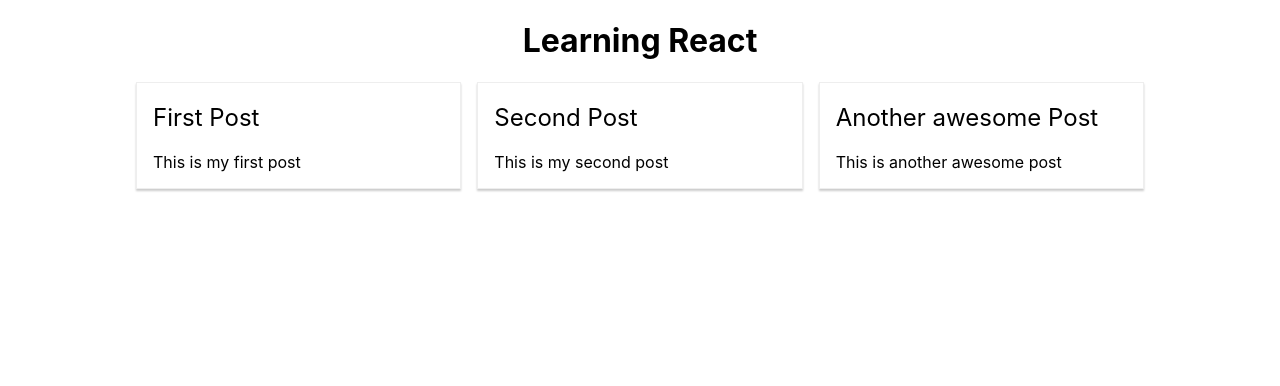
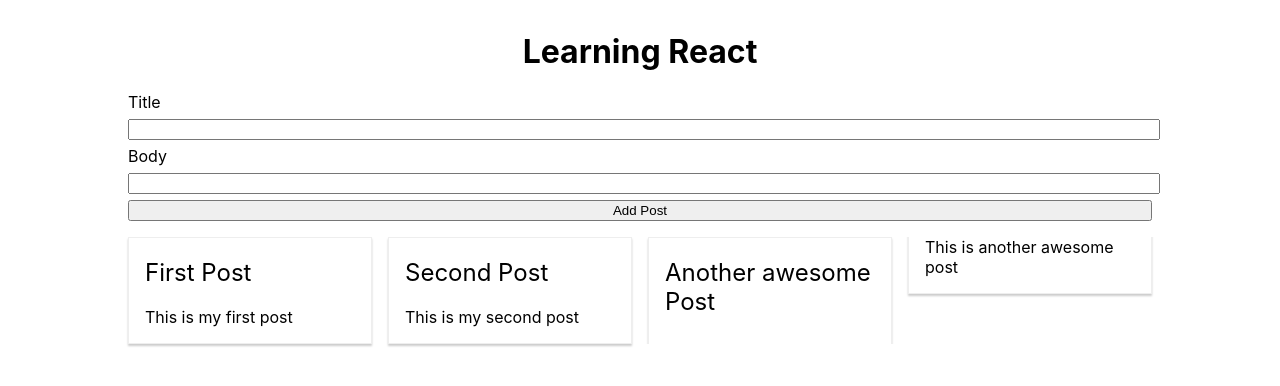
Before and after one commit to pratikmane1299/learning-react, a React (Create React App) app in the folder cool-react-app/: page / in a window 1280 px wide. Shown: the top 386 px of the page. Built offline with nearby package versions, Linux system fonts and the light colour scheme.

Commit message:
:sparkles: add post form

```diff
--- a/cool-react-app/src/App.css
+++ b/cool-react-app/src/App.css
@@ -1,13 +1,45 @@
-.App {
+body {
   width: 80%;
-  margin: 0 auto
+  margin: 2em auto 0 auto;
 }
 
-.App__title {
+h1 {
   text-align: center;
 }
 
-.App__body {
-  display: flex;
-  justify-content: center;
+form, input, button, label {
+  display: block;
+  width: 100%;
+  margin-bottom: 0.4rem;
 }
+
+section {
+  margin-top: 1rem;
+  -webkit-column-count: 4;
+  column-count: 4;
+}
+
+.post {
+  width: 100%;
+}
+
+@media screen and (max-width: 1200px) {
+  section {
+    -webkit-column-count: 3;
+    column-count: 3;
+  }
+}
+
+@media (max-width: 790px) {
+  section {
+    -webkit-column-count: 2;
+    column-count: 2;
+  }
+}
+
+@media (max-width: 576px) {
+  section {
+    -webkit-column-count: 1;
+    column-count: 1;
+  }
+}
--- a/cool-react-app/src/App.js
+++ b/cool-react-app/src/App.js
@@ -20,21 +20,66 @@ class App extends React.Component {
         title: 'Another awesome Post',
         body: 'This is another awesome post'
       }
-    ]
+    ],
+    title: '',
+    body: ''
   };
+
+  handleChange = (e) => {
+    const { name, value } = e.target;
+    this.setState({
+      [name]: value
+    });
+  }
+
+  handleFormSubmit = (e) => {
+    e.preventDefault();
+    if (this.state.title === '' || this.state.body === '') return;
+
+    const newPost = {
+      title: this.state.title,
+      body: this.state.body
+    };
+
+    this.setState({
+      posts: [newPost, ...this.state.posts],
+      title: '',
+      body: ''
+    });
+  }
+
   render() {
     const { posts } = this.state;
     return (
-      <div className="App">
-        <h1 className="App__title">Learning React</h1>
-        <div className="App__body">
+      <>
+        <h1>Learning React</h1>
+        <form onSubmit={this.handleFormSubmit}>
+          <label>Title</label>
+          <input
+            type="text"
+            id="title"
+            name="title"
+            value={this.state.title}
+            onChange={this.handleChange}
+          />
+          <label>Body</label>
+          <input
+            type="text"
+            id="body"
+            name="body"
+            value={this.state.body}
+            onChange={this.handleChange}
+          />
+          <button>Add Post</button>
+        </form>
+        <section>
           {
             posts.map(p => {
-              return <Post post={p} />
+              return <Post post={p} className="post" />
             })
           }
-        </div>
-      </div>
+        </section>
+      </>
     )
   }
 }
--- a/cool-react-app/src/components/Post.css
+++ b/cool-react-app/src/components/Post.css
@@ -1,10 +1,8 @@
 .Post {
-    display: inline-block;
-    width: 300px;
     border: 1px solid #eee;
     box-shadow: 0 2px 2px #ccc;
     padding: 0 1rem;
-    margin: 0 0.5rem;
+    will-change: transform;
 }
 
 .Post__title {
@@ -12,5 +10,5 @@
 }
 
 .Post__body {
-    white-space: normal;
+    word-wrap: break-word;
 }
```
